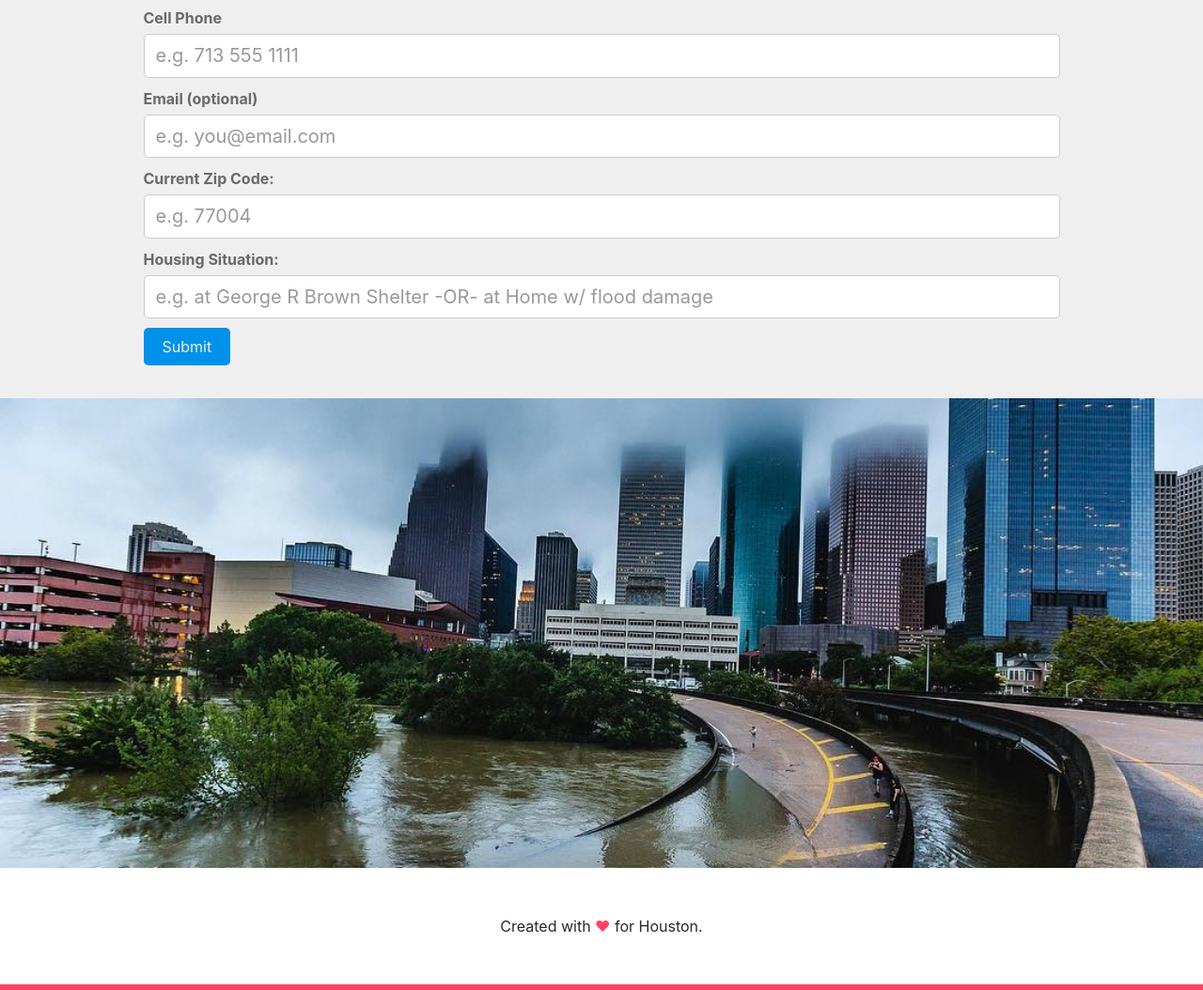
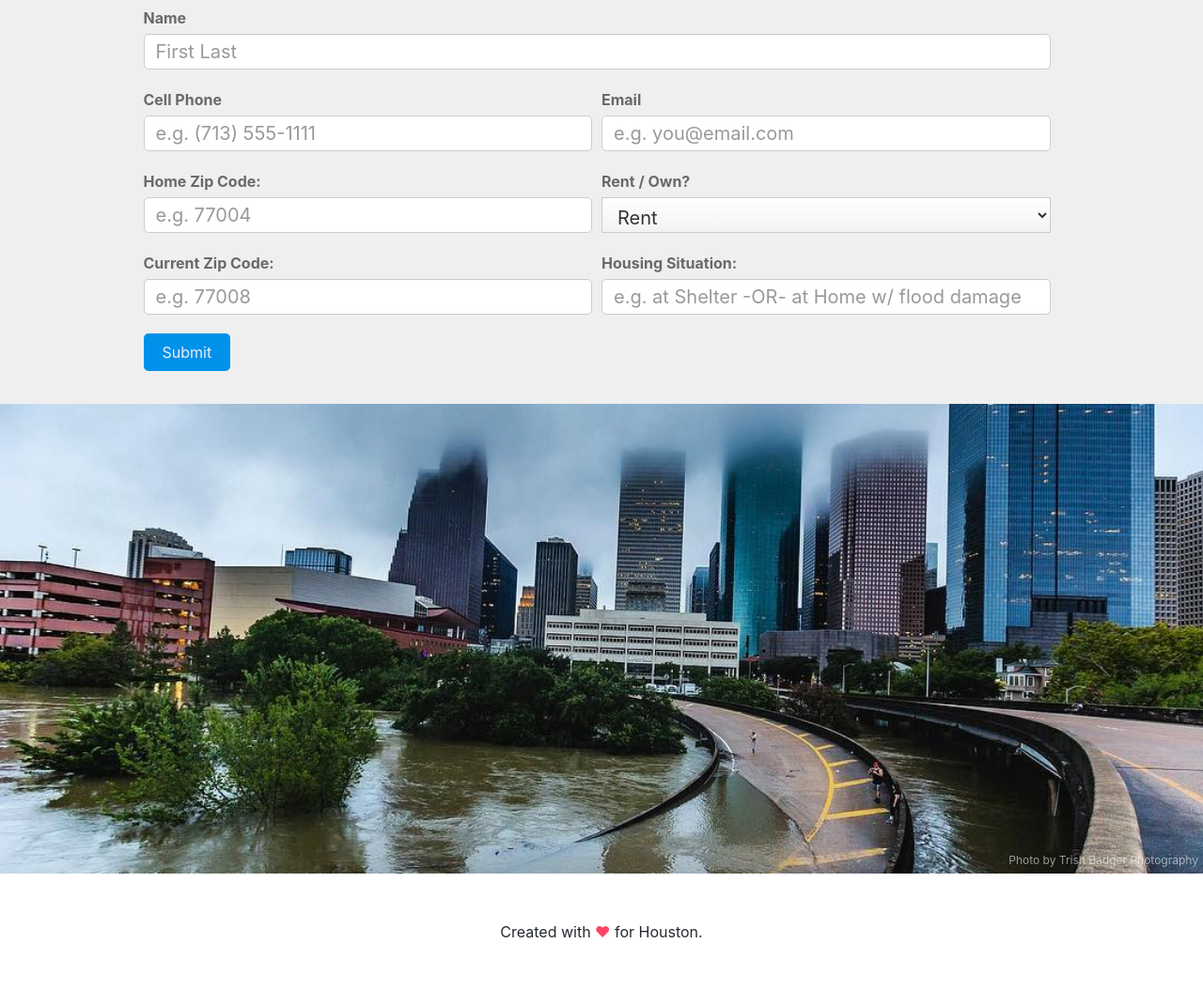
Before and after one commit to sketch-city/harvey-p2p, a website: page public/index.html in a window 1280 px wide. Shown: the part 664-1718 px from the top of the page at 94% size. Drawn offline with nearby package versions, Linux system fonts and the light colour scheme; a script that the page names is missing.

Commit message:
initial branch commit
css min, additional fields, photo credit

```diff
--- a/public/css/harvey-relief.webflow.css
+++ b/public/css/harvey-relief.webflow.css
@@ -409,6 +409,22 @@ body {
   background-position: 50% 50%;
   background-size: cover;
   background-repeat: no-repeat;
+  position: relative;
+}
+
+.section-3 a{
+  position: absolute;
+  bottom:0;
+  right:0;
+  padding: 5px 5px;
+  color:rgba(255,255,255,.56);
+  font-size:.75em;
+  text-decoration:none;
+  -webkit-transition: color 150ms ease-in;
+  transition: color 150ms ease-in;
+}
+.section-3 a:hover{
+  color:rgba(255,255,255,.87);
 }
 
 .tagline {
@@ -537,6 +553,91 @@ textarea {
   font-size: 1.25em;
 }
 
+
+
+/*toggle checkboxes*/
+/* Hide default HTML checkbox */
+.w-button input {display:none;}
+
+label.button{
+  padding:0;
+}
+
+.checkbox-span {
+  width:100%;
+  height: 100%;
+  -webkit-transition: .2s ease-out;
+  transition: .2s ease-out;
+  padding: 10px 20px;
+  border-radius: 5px;
+  display: flex;
+  -webkit-box-pack: center;
+  -webkit-justify-content: center;
+  -ms-flex-pack: center;
+  justify-content: center;
+  -webkit-box-align: center;
+  -webkit-align-items: center;
+  -ms-flex-align: center;
+  align-items: center;
+  -webkit-box-flex: 1;
+  -webkit-flex: 1 1 0;
+  -ms-flex: 1 1 0;
+  flex: 1 1 0;
+}
+
+input:checked + .checkbox-span {
+  background-color: #ff4363;
+  color:white;
+}
+
+input:checked + .checkbox-span:hover {
+  color:white;
+}
+
+/*.w-input, .w-select {
+  height: initial;
+  height: unset;
+}*/
+
+.light {
+  font-weight: 400;
+  color:rgba(0,0,0,0.56);
+}
+
+.small-fields {
+  display: -webkit-box;
+  display: -webkit-flex;
+  display: -ms-flexbox;
+  display: flex;
+  -webkit-box-align: stretch;
+  -webkit-align-items: stretch;
+  -ms-flex-align: stretch;
+  align-items: stretch;
+  -webkit-box-pack: justify;
+  -webkit-justify-content: space-between;
+  -ms-flex-pack: justify;
+  justify-content: space-between;
+  -webkit-flex-wrap: wrap;
+  -ms-flex-wrap: wrap;
+  flex-wrap: wrap;
+}
+
+.field-group {
+  padding-right: 10px;
+  padding-bottom: 10px;
+  -webkit-box-flex: 0 0 50%;
+  -webkit-flex: 0 0 50%;
+  -ms-flex: 0 0 50%;
+  flex: 0 0 50%;
+}
+
+.field-group.long {
+  -webkit-box-flex: 0 0 100%;
+  -webkit-flex: 0 0 100%;
+  -ms-flex: 0 0 100%;
+  flex: 0 0 100%;
+}
+
 @media (max-width: 991px) {
   .container {
     width: 100%;
@@ -648,58 +749,10 @@ textarea {
     line-height: 90%;
     text-align: center;
   }
+  .field-group {
+    -webkit-box-flex: 0 0 100%;
+    -webkit-flex: 0 0 100%;
+    -ms-flex: 0 0 100%;
+    flex: 0 0 100%;
+  }
 }
-
-/*toggle checkboxes*/
-/* Hide default HTML checkbox */
-.w-button input {display:none;}
-
-label.button{
-  padding:0;
-}
-
-.checkbox-span {
-  width:100%;
-  height: 100%;
-  -webkit-transition: .2s ease-out;
-  transition: .2s ease-out;
-  padding: 10px 20px;
-  border-radius: 5px;
-  display: flex;
-  -webkit-box-pack: center;
-  -webkit-justify-content: center;
-  -ms-flex-pack: center;
-  justify-content: center;
-  -webkit-box-align: center;
-  -webkit-align-items: center;
-  -ms-flex-align: center;
-  align-items: center;
-  -webkit-box-flex: 1;
-  -webkit-flex: 1 1 0;
-  -ms-flex: 1 1 0;
-  flex: 1 1 0;
-}
-
-input:checked + .checkbox-span {
-  background-color: #ff4363;
-  color:white;
-}
-
-input:checked + .checkbox-span:hover {
-  color:white;
-}
-
-.w-input, .w-select {
-  height: initial;
-  height: unset;
-}
-
-.light {
-  font-weight: 400;
-  color:rgba(0,0,0,0.56);
-}
-
-/*p, ul{
-  line-height: 1.2em;
-}
-*/
--- a/public/index.html
+++ b/public/index.html
@@ -11,7 +11,7 @@
   <meta content="Webflow" name="generator">
   <link href="css/normalize.css" rel="stylesheet" type="text/css">
   <link href="css/webflow.css" rel="stylesheet" type="text/css">
-  <link href="css/harvey-relief.webflow.css" rel="stylesheet" type="text/css">
+  <link href="css/harvey-relief.webflow-min.css" rel="stylesheet" type="text/css">
   <!-- [if lt IE 9]><script src="https://cdnjs.cloudflare.com/ajax/libs/html5shiv/3.7.3/html5shiv.min.js" type="text/javascript"></script><![endif] -->
   <script src="https://ajax.googleapis.com/ajax/libs/webfont/1.4.7/webfont.js" type="text/javascript"></script>
   <script type="text/javascript">
@@ -63,14 +63,28 @@
                   <li>Do you have dependents or require financial assistance?</li>
                 </ul>
                 <h1 class="heading-2">Here's how to contact me...</h1>
-                <label class="field-label" for="phone-2">Cell Phone</label>
-                <input class="text-field w-input" data-name="Phone 2" id="phone-2" name="Phone" maxlength="256" placeholder="e.g. 713 555 1111" required="required" type="text">
-                <label class="field-label" for="email-2">Email (optional)</label>
-                <input class="text-field w-input" data-name="Email 2" id="email-2" name="Email" maxlength="256" placeholder="e.g. you@email.com" type="email">
-                <label class="field-label" for="zip-2">Current Zip Code:</label>
-                <input class="text-field w-input" data-name="Zip 2" id="zip-2" name="Zip" maxlength="256" placeholder="e.g. 77004" required="required" type="text">
-                <label class="field-label" for="housing-2">Housing Situation:</label>
-                <input class="text-field w-input" data-name="Housing 2" id="housing-2" name="Housing" maxlength="256" placeholder="e.g. at George R Brown Shelter -OR- at Home w/ flood damage" type="text">
+                <div class="small-fields">
+                  <div class="field-group long"><label class="field-label" for="name-2">Name</label>
+                  <input class="text-field w-input" data-name="Name 2" id="name-2" name="Name" maxlength="256" placeholder="First Last" type="text"></div>
+                  <div class="field-group"><label class="field-label" for="phone-2">Cell Phone</label>
+                  <input class="text-field w-input" data-name="Phone 2" id="phone-2" name="Phone" maxlength="256" placeholder="e.g. (713) 555-1111" required="required" type="text"></div>
+                  <div class="field-group"><label class="field-label" for="email-2">Email</label>
+                  <input class="text-field w-input" data-name="Email 2" id="email-2" name="Email" maxlength="256" placeholder="e.g. you@email.com" type="email"></div>
+                  <div class="field-group"><label class="field-label" for="zip-2">Home Zip Code:</label>
+                  <input class="text-field w-input" data-name="Zip Home 2" id="zip-home-2" name="Zip_Home" maxlength="256" placeholder="e.g. 77004" required="required" type="text">
+                  </div>
+                  <div class="field-group">
+                    <label class="field-label" for="rent">Rent / Own?</label>
+                    <select class="w-select" data-name="Rent?" id="rent" name="rent" required="required">
+                      <option value="1">Rent</option>
+                      <option value="0">Own</option>
+                    </select>
+                  </div>
+                  <div class="field-group"><label class="field-label" for="zip-2">Current Zip Code:</label>
+                  <input class="text-field w-input" data-name="Zip 2" id="zip-2" name="Zip" maxlength="256" placeholder="e.g. 77008" required="required" type="text"></div>
+                  <div class="field-group"><label class="field-label" for="housing-2">Housing Situation:</label>
+                  <input class="text-field w-input" data-name="Housing 2" id="housing-2" name="Housing" maxlength="256" placeholder="e.g. at Shelter -OR- at Home w/ flood damage" type="text"></div>
+                </div>
                 <input class="button submit w-button" data-wait="Please wait..." type="submit" value="Submit">
               </form>
               <div class="w-form-done">
@@ -123,7 +137,7 @@
       </div>
     </div>
   </div>
-  <div class="section-3"></div>
+  <div class="section-3"><a class="photo-cred" href="http://www.trishbadger.com" target="_blank">Photo by Trish Badger Photography</a></div>
   <div class="footer">
     <div class="container">
       <div>Created with <span class="text-span">♥</span> for Houston.</div>
```
Also changed, not shown: public/css/harvey-relief.webflow-min.css.
